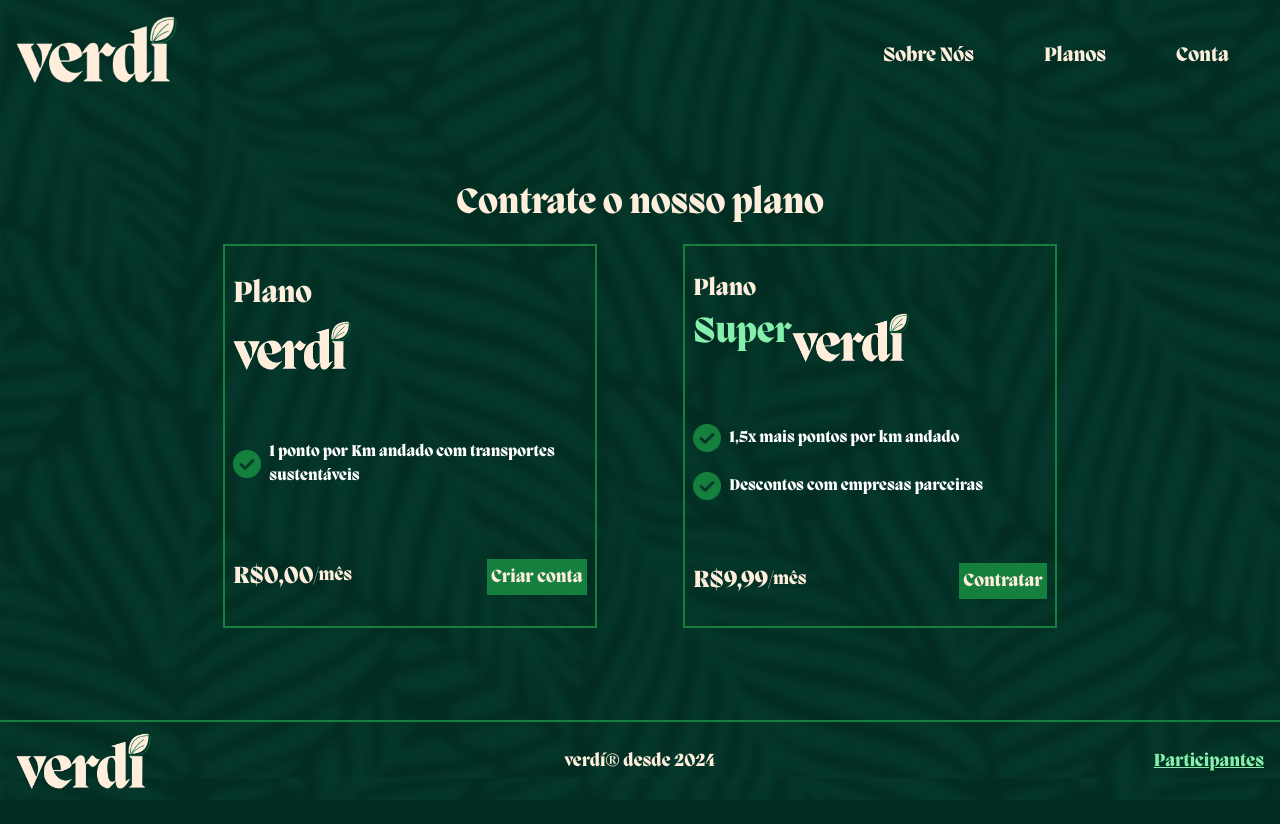
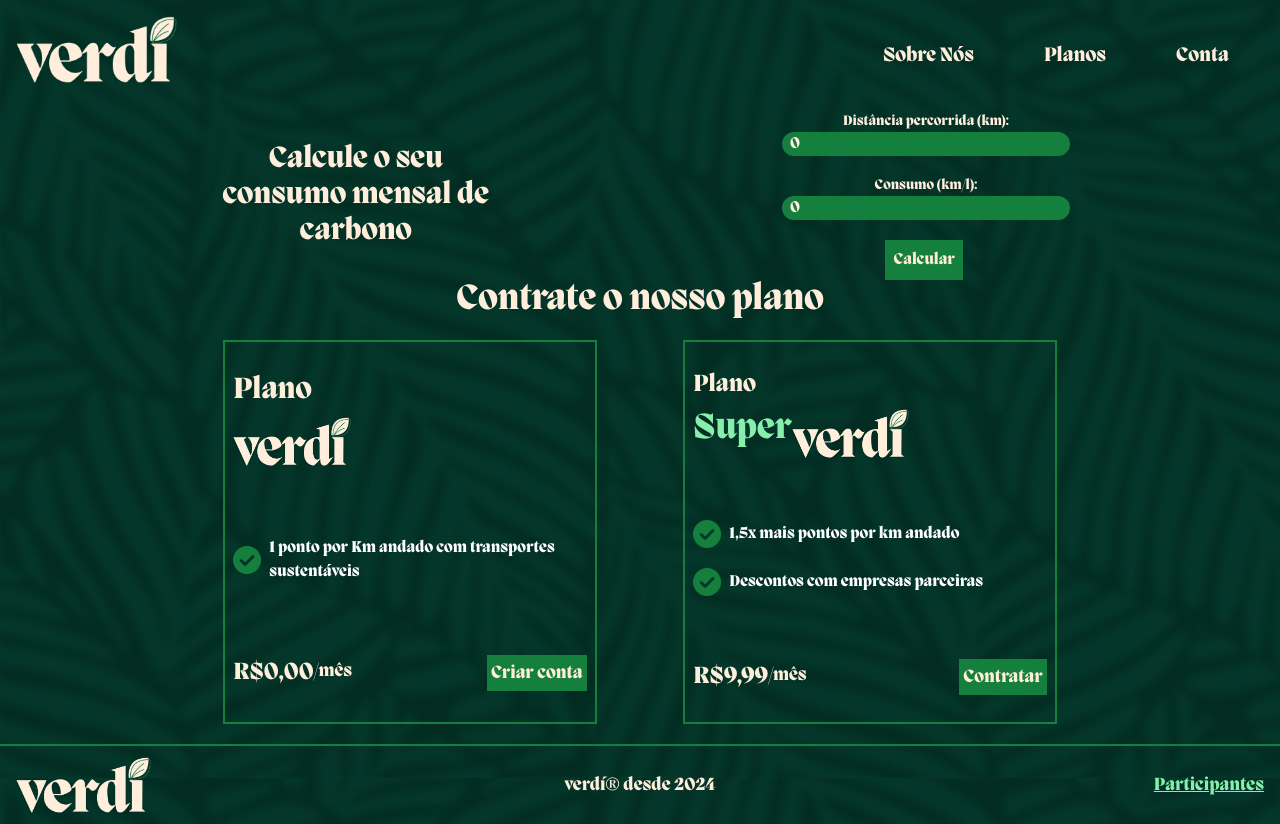
Before and after one commit to luizpaulo73/gs-verdi, a Next.js app in the folder verdi/: page / in a window 1280 px wide. Before the commit the page ends 800 px from the top, so only its background shows below. Built offline with nearby package versions, Linux system fonts and the light colour scheme; a web font is replaced by a local one.

Commit message:
componente de calculo adicionada

```diff
--- a/verdi/src/app/page.tsx
+++ b/verdi/src/app/page.tsx
@@ -1,10 +1,14 @@
+import Calculo from "@/components/Calculo/Calculo";
 import Planos from "@/components/Planos/Planos";
 
 export default function Home() {
   return (
+    <div>
+    <Calculo />
     <div className="flex flex-col gap-5">
       <h1 className="text-creme text-center text-2xl lg:text-4xl">Contrate o nosso plano</h1>
       <Planos />
     </div>
+    </div>
   )
 }
--- /dev/null
+++ b/verdi/src/components/Calculo/Calculo.tsx
@@ -0,0 +1,65 @@
+"use client";
+import { useState } from "react";
+
+export default function Calculo() {
+  const [distancia, setDistancia] = useState<number>(0);
+  const [consumo, setConsumo] = useState<number>(0);
+  const [litrosConsumidos, setLitrosConsumidos] = useState<number>(0);
+  const [emissao, setEmissao] = useState<number>(0);
+
+  const calcularCarbono = (e: React.FormEvent<HTMLFormElement>) => {
+    e.preventDefault();
+    if (consumo > 0) {
+      setLitrosConsumidos(distancia/consumo)
+      setEmissao(litrosConsumidos * 2.31);
+
+    } else {
+      alert("O consumo deve ser maior que zero.");
+    }
+  };
+
+  return (
+    <section className="md:flex md:flex-col md:items-center md:justify-around w-full">
+      <div className="md:flex items-center justify-between">
+      <div className="md:w-2/6">
+        <h1 className="text-creme text-xl text-center md:text-3xl">Calcule o seu consumo mensal de carbono</h1>
+      </div>
+      <div className="md:w-2/6">
+        <form onSubmit={calcularCarbono} className="flex flex-col items-center gap-5 md:w-full">
+          <fieldset className="flex flex-col items-center gap-5 md:mx-auto">
+            <div className="flex flex-col items-center">
+            <label className="text-creme text-sm">Distância percorrida (km):</label>
+            <input
+              type="number"
+              value={distancia}
+              onChange={(e) => setDistancia(Number(e.target.value))}
+              placeholder="Quantidade de Km percorridos por mês"
+              className="bg-green-700 rounded-full px-2 text-creme w-72"
+            />
+            </div>
+            <div className="flex flex-col items-center">
+            <label className="text-creme text-sm">Consumo (km/l):</label>
+            <input
+              type="number"
+              value={consumo}
+              onChange={(e) => setConsumo(Number(e.target.value))}
+              placeholder="Consumo do veículo Km/l"
+              className="bg-green-700 rounded-full px-2 text-creme w-72"
+            />
+            </div>
+          </fieldset>
+          <div className="w-full flex justify-center">
+          <button type="submit" className="bg-green-700 text-creme p-2 md:flex md:justify-center">Calcular</button>
+          </div>
+        </form>
+      </div>
+      </div>
+      {emissao !== 0 && (
+            <div className="w-72 md:w-2/3 mx-auto">
+            <p className="text-creme px-2 text-xs md:text-lg md:text-justify mt-5">Você poderia economizar R${3.79*litrosConsumidos} por mês em combustível e ainda resgatar {distancia} pontos ao optar pelo transporte público ou por alternativas sustentáveis.</p>
+            <p className="text-creme px-2 text-xs md:text-lg md:text-justify mb-5">Além de poupar dinheiro, você  pode trocar seus pontos por recompensas exclusivas e ainda contribui para um futuro mais verde e saudável!</p>
+            </div>
+        )}
+    </section>
+  );
+}
--- a/verdi/src/components/FormCadastro/FormCadastro.tsx
+++ b/verdi/src/components/FormCadastro/FormCadastro.tsx
@@ -9,7 +9,7 @@ export default function FormCadastro() {
   const [cpf, setCpf] = useState<string>("");
   const [email, setEmail] = useState<string>("");
   const [senha, setSenha] = useState<string>("");
-  const [plano, setPlano] = useState<string>("");
+  const [planos, setPlanos] = useState<string>("");
 
   const [validacaoNome, setValidacaoNome] = useState<boolean>(true);
   const [validacaoCpf, setValidacaoCpf] = useState<boolean>(true);
@@ -25,7 +25,7 @@ export default function FormCadastro() {
   const handleSubmit = async (e: React.FormEvent<HTMLFormElement>) => {
     e.preventDefault();
 
-    if (plano === "super-verdi") {
+    if (planos === "super-verdi") {
       setShowModal(true);
       return;
     }
@@ -34,7 +34,7 @@ export default function FormCadastro() {
       const response = await fetch(`http://localhost:8080/pessoas/cadastro`, {
         method: "POST",
         headers: { "Content-Type": "application/json" },
-        body: JSON.stringify({ nome, cpf, email, senha, plano }),
+        body: JSON.stringify({ nome, cpf, email, senha, planos }),
       });
       if (response.ok) {
         console.log("Usuário Cadastrado com sucesso");
@@ -42,7 +42,7 @@ export default function FormCadastro() {
         setCpf("");
         setEmail("");
         setSenha("");
-        setPlano("");
+        setPlanos("");
       } else {
         console.error("Erro ao cadastrar");
       }
@@ -53,8 +53,13 @@ export default function FormCadastro() {
 
   return (
     <section className="flex flex-col gap-5">
-      <h1 className="text-creme text-center text-2xl sm:text-3xl">Insira os seus dados</h1>
-      <form onSubmit={handleSubmit} className="flex flex-col items-center gap-5">
+      <h1 className="text-creme text-center text-2xl sm:text-3xl">
+        Insira os seus dados
+      </h1>
+      <form
+        onSubmit={handleSubmit}
+        className="flex flex-col items-center gap-5"
+      >
         <fieldset className="flex flex-col gap-5">
           <div>
             <input
@@ -82,10 +87,10 @@ export default function FormCadastro() {
           </div>
           <div>
             <select
-              name="plano"
-              id="plano"
-              value={plano}
-              onChange={(e) => setPlano(e.target.value)}
+              name="planos"
+              id="planos"
+              value={planos}
+              onChange={(e) => setPlanos(e.target.value)}
               className="bg-green-700 rounded-full px-2 w-64 placeholder:text-creme sm:placeholder:text-xl sm:p-2 text-creme"
               required
             >
@@ -121,7 +126,10 @@ export default function FormCadastro() {
             {!validacaoSenha && <p className="text-red-600">Senha inválida</p>}
           </div>
         </fieldset>
-        <button type="submit" className="bg-green-700 text-creme p-2 sm:text-xl">
+        <button
+          type="submit"
+          className="bg-green-700 text-creme p-2 sm:text-xl"
+        >
           Cadastrar
         </button>
       </form>
@@ -130,7 +138,10 @@ export default function FormCadastro() {
         <div className="fixed inset-0 bg-black bg-opacity-50 flex items-center justify-center">
           <div className="bg-green-900 p-5 rounded-lg text-creme">
             <h2 className="text-xl mb-4">Pagamento</h2>
-            <p>Você selecionou o Plano Super Verdí. Por favor, prossiga com o pagamento.</p>
+            <p>
+              Você selecionou o Plano Super Verdí. Por favor, prossiga com o
+              pagamento.
+            </p>
             <button
               onClick={() => setShowModal(false)}
               className="bg-green-700 text-creme p-2 mt-4 rounded-full hover:bg-green-600 duration-300"
```
